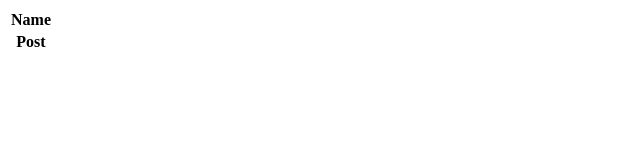
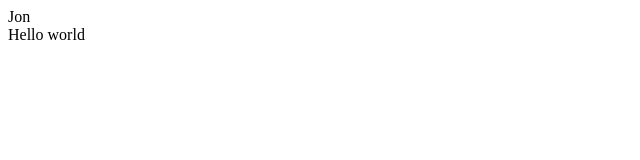
Before and after one commit to jleviharris/devCodeCampSocialFeed, a React (Create React App) app: page / in a window 1280 px wide. Shown: the top 160 px of the page, without its empty margins (0-640 px from the left). Built offline with nearby package versions, Linux system fonts and the light colour scheme.

Commit message:
Worked on DisplayPosts.jsx

```diff
--- a/src/App.js
+++ b/src/App.js
@@ -1,24 +1,13 @@
 import React, { useState } from 'react';
-
+import DisplayPosts from './Components/DisplayPosts/DisplayPosts';
 
 function App() {
 
-  const[entries, setEntries] = useState([{name: 'Jon', postText: 'Hello world'}])
+  const[Posts, setPosts] = useState([{name: 'Jon', postText: 'Hello world', like: null, dislike:null}])
 
   return (
     <div>
-      <table>
-        <thead>
-          <tr>
-            <th>Name</th>
-          </tr>
-        </thead>
-        <tbody>
-          <tr>
-          <th>Post</th>
-          </tr>
-        </tbody>
-      </table>
+      <DisplayPosts parentPosts={Posts}/>
     </div>
   );
 }
--- a/src/Components/DisplayPosts/DisplayPosts.jsx
+++ b/src/Components/DisplayPosts/DisplayPosts.jsx
@@ -0,0 +1,23 @@
+const DisplayPosts = (props) => {
+    return (
+        <div>
+
+
+
+            {props.parentPosts.map((post) => {
+                return (
+                <div>
+                    <div>{post.name}</div>
+                    <div>{post.postText}</div>
+                    <div>{post.like}</div>
+                    <div>{post.dislike}</div>
+                </div>
+                )
+            })}
+
+
+     </div>
+     );
+}
+
+export default DisplayPosts;
```
